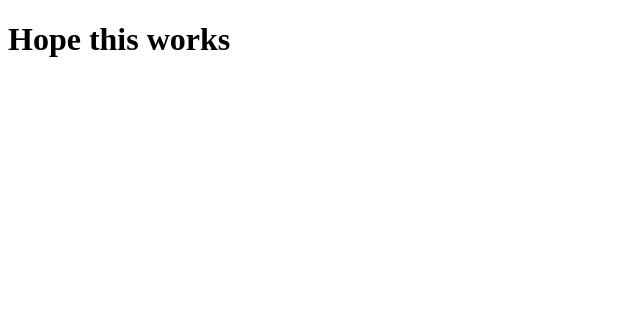
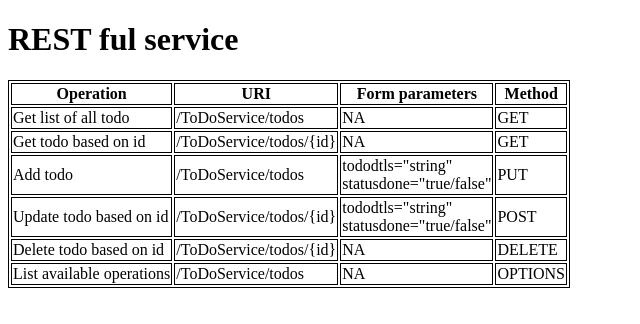
Before and after one commit to JayOnCaffeine/RestFulHandsOn, a plain HTML site: page WebContent/index.html in a window 1280 px wide. Shown: the whole page, without its empty margins (0-640 px from the left). Drawn offline with Linux system fonts and the light colour scheme.

Commit message:
update POST service and index page

```diff
--- a/WebContent/index.html
+++ b/WebContent/index.html
@@ -1,10 +1,60 @@
 <!DOCTYPE html PUBLIC "-//W3C//DTD HTML 4.01 Transitional//EN" "http://www.w3.org/TR/html4/loose.dtd">
 <html>
+
 <head>
-<meta http-equiv="Content-Type" content="text/html; charset=UTF-8">
-<title>REST ToDo service</title>
+	<style>
+	table, th, td {
+		border: 1px solid black;
+	}
+	</style>
+	<title>REST ToDo service</title>
 </head>
+
 <body>
-	<h1>Hope this works</h1>
+	<h1>REST ful service</h1>
+	<table>
+		<tr>
+			<th>Operation</th>
+			<th>URI</th>
+			<th>Form parameters</th>
+			<th>Method</th>
+		</tr>
+		<tr>
+			<td>Get list of all todo</td>
+			<td>/ToDoService/todos</td>
+			<td>NA</td>
+			<td>GET</td>
+		</tr>
+		<tr>
+			<td>Get todo based on id</td>
+			<td>/ToDoService/todos/{id}</td>
+			<td>NA</td>
+			<td>GET</td>
+		</tr>
+		<tr>
+			<td>Add todo</td>
+			<td>/ToDoService/todos</td>
+			<td>tododtls="string"<br>statusdone="true/false"</td>
+			<td>PUT</td>
+		</tr>
+		<tr>
+			<td>Update todo based on id</td>
+			<td>/ToDoService/todos/{id}</td>
+			<td>tododtls="string"<br>statusdone="true/false"</td>
+			<td>POST</td>
+		</tr>
+		<tr>
+			<td>Delete todo based on id</td>
+			<td>/ToDoService/todos/{id}</td>
+			<td>NA</td>
+			<td>DELETE</td>
+		</tr>
+		<tr>
+			<td>List available operations</td>
+			<td>/ToDoService/todos</td>
+			<td>NA</td>
+			<td>OPTIONS</td>
+	</table>
 </body>
+
 </html>
```
Also changed, not shown: 2 other files.
